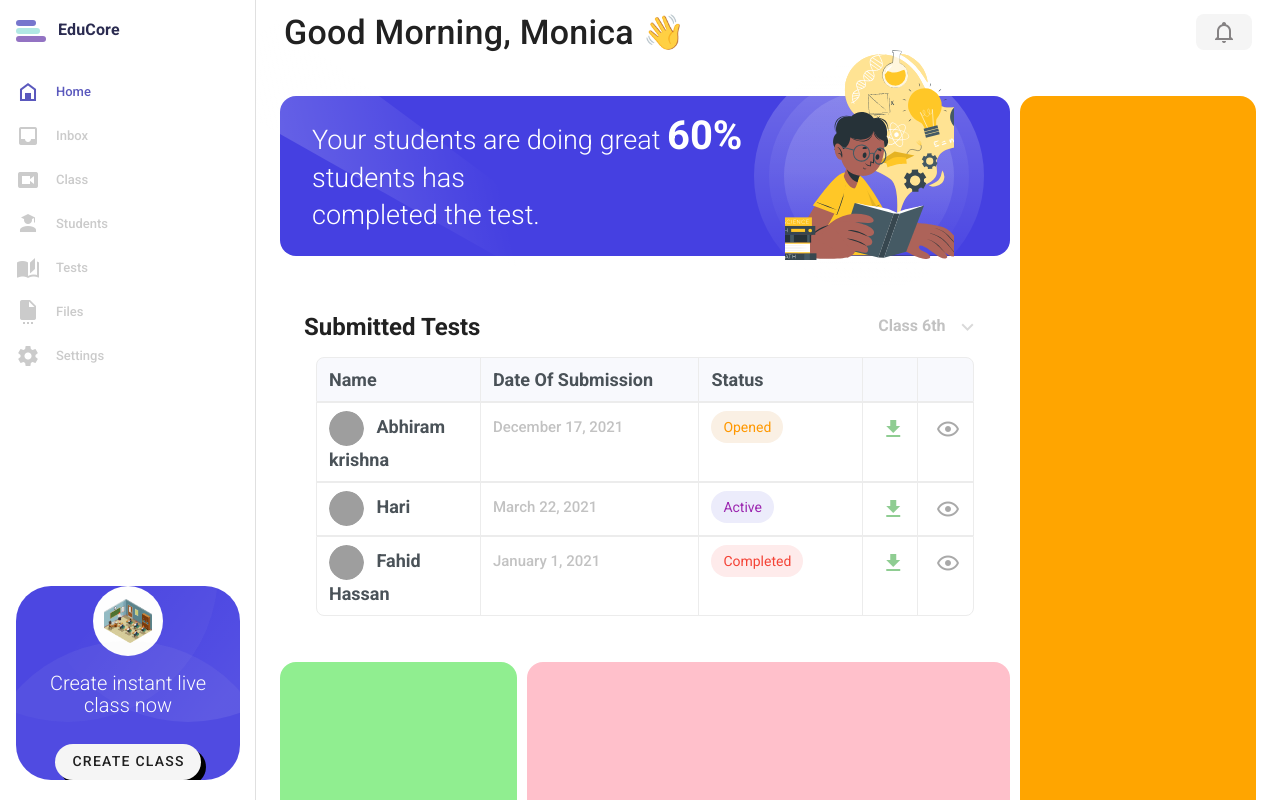
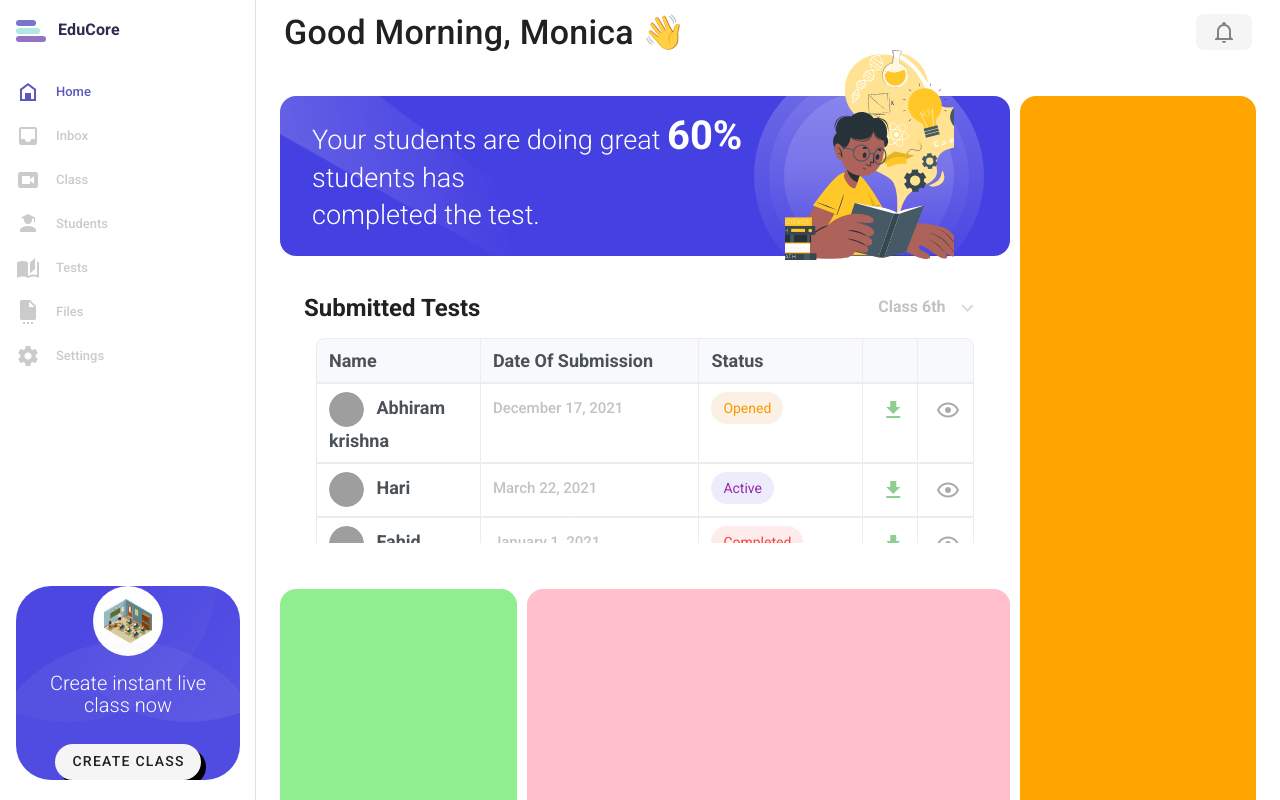
Before and after one commit to AbhiramKrishnaM/Educore, a Nuxt app: page / in a window 1280 px wide. Shown: the top 800 px of the page. Built offline with nearby package versions, Linux system fonts and the light colour scheme; grey boxes are pictures that could not be loaded.

Commit message:
feat: added scroll option to table body

```diff
--- a/components/Ui/Table.vue
+++ b/components/Ui/Table.vue
@@ -9,7 +9,7 @@
       <v-col sm="1" class="border-right px-3 py-2"></v-col>
       <v-col sm="1"></v-col>
     </v-row>
-
+    <div class="table-body-wrapper">
       <UiTableBody
         v-for="(submission, index) in studentSubmissions"
         :key="index"
@@ -23,6 +23,7 @@
         <template #studentName> {{ submission.student_name }} </template>
         <template #deadline>{{ submission.submission_date }}</template>
       </UiTableBody>
+    </div>
   </div>
 </template>
 <script>
@@ -84,4 +85,9 @@ h1 {
   font-size: 18px;
   color: #4a5258;
 }
+
+.table-body-wrapper {
+  height: 20vh;
+  overflow-y: scroll;
+}
 </style>
```
Lines whose indentation alone changed are shown as unchanged.
